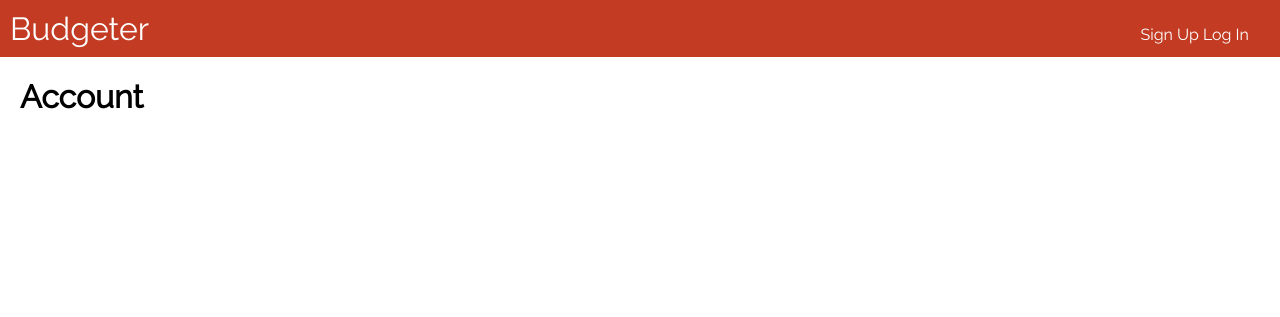
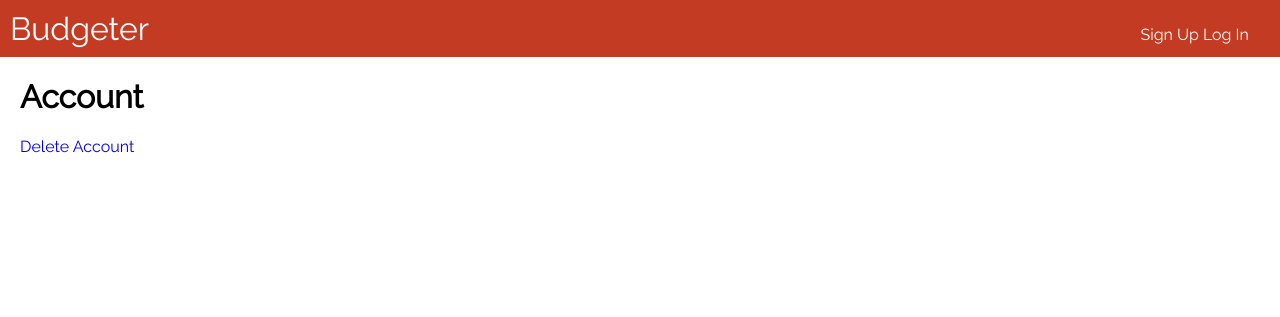
Before and after one commit to samirelanduk/budgeter, a Django app: template users/templates/account.html in a window 1280 px wide. Shown: the top 317 px of the page. Run offline with Django 3.2, Linux system fonts and the light colour scheme; the template is opened without the code that fills it, so the values that code supplies are empty.

Commit message:
Add account deletion link

```diff
--- a/users/templates/account.html
+++ b/users/templates/account.html
@@ -6,4 +6,8 @@
 <h1>Account</h1>
 
 <h2>{{ user.first_name }} {{ user.last_name }}</h2>
+
+<div id="delete_section">
+  <a href="/users/delete/">Delete Account</a>
+</div>
 {% endblock %}
```
